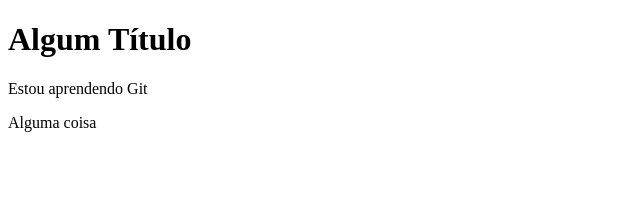
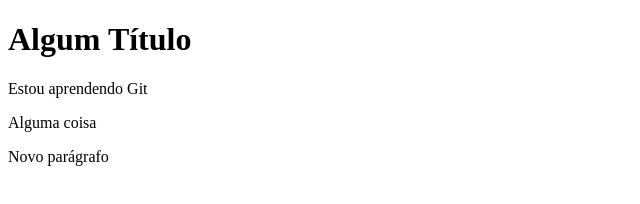
Before and after one commit to Ademir-Pacheco/alura-git, a plain HTML site: page index.html in a window 1280 px wide. Shown: the whole page, without its empty margins (0-640 px from the left). Drawn offline with Linux system fonts and the light colour scheme.

Commit message:
Nova demanda

```diff
--- a/index.html
+++ b/index.html
@@ -10,5 +10,6 @@
     <h1>Algum Título</h1>
     <p>Estou aprendendo Git</p>
     <p>Alguma coisa</p>
+    <p>Novo parágrafo</p>
 </body>
 </html>
```
